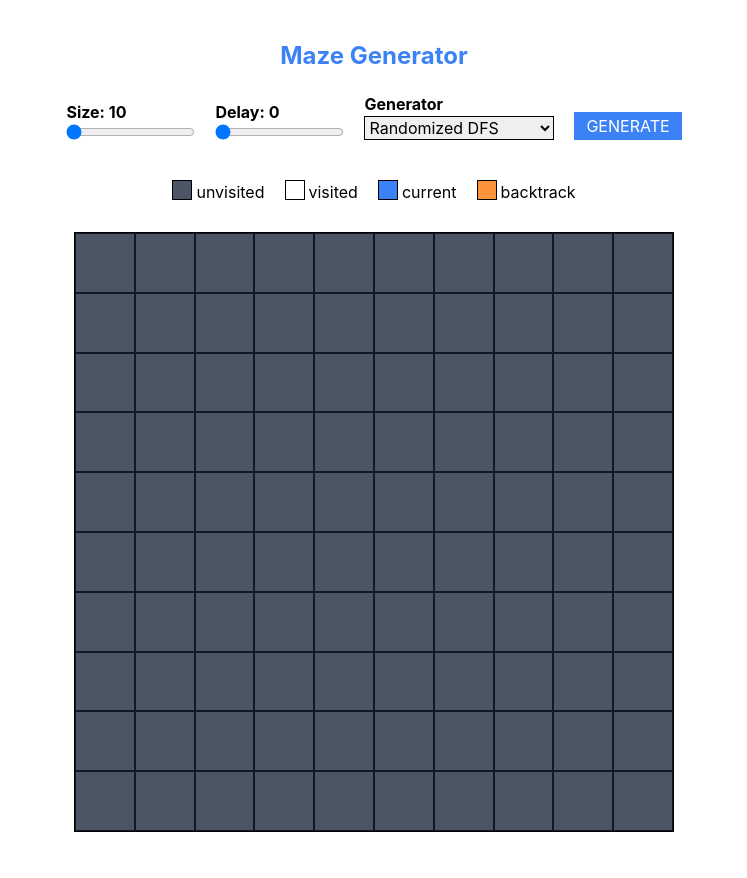
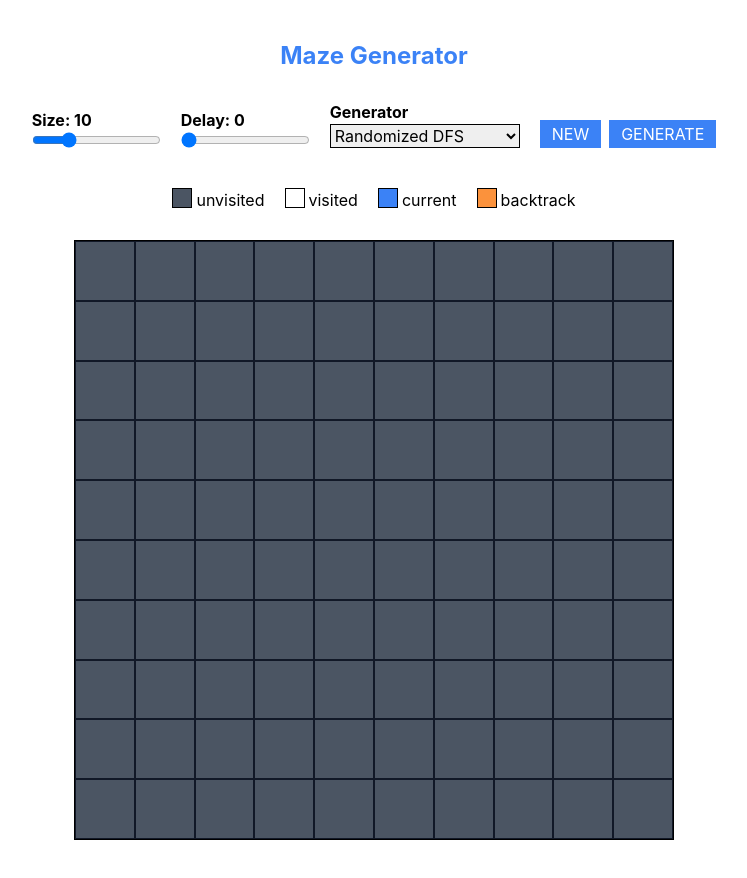
Before and after one commit to huyhoangk21/maze-generator, a React (Create React App) app: page / in a window 1280 px wide. Shown: the whole page, without its empty margins (266-1013 px from the left). Built offline with nearby package versions, Linux system fonts and the light colour scheme.

Commit message:
add useDFS to display DFS maze generator visualization

```diff
--- a/src/App.tsx
+++ b/src/App.tsx
@@ -2,19 +2,22 @@ import React from 'react';
 import Legend from './components/Legend';
 import Maze from './components/Maze';
 import Settings from './components/Settings';
+import { MazeProvider } from './hooks/useMaze';
 import { SettingProvider } from './hooks/useSettings';
 
 const App = () => {
   return (
     <SettingProvider>
+      <MazeProvider>
         <div className='flex flex-col items-center gap-5 py-10'>
-        <div className='text-blue-500 font-bold text-2xl text-center'>
+          <div className='text-blue-500 font-bold text-2xl text-center mb-2'>
             Maze Generator
           </div>
           <Settings />
           <Legend />
           <Maze />
         </div>
+      </MazeProvider>
     </SettingProvider>
   );
 };
--- a/src/components/Legend.tsx
+++ b/src/components/Legend.tsx
@@ -4,7 +4,7 @@ import { useSettings } from '../hooks/useSettings';
 const Legend = () => {
   const { generator } = useSettings();
 
-  const legendOptions = ['backtrack', 'outer', '', 'random walk', ''];
+  const legendOptions = ['backtrack', '', 'outer', 'walk', ''];
 
   return (
     <div className='flex gap-0.5 mt-5 mb-2 sm:gap-5'>
--- a/src/components/Maze.tsx
+++ b/src/components/Maze.tsx
@@ -1,11 +1,12 @@
+import { useMaze } from '../hooks/useMaze';
 import { useSettings } from '../hooks/useSettings';
 import { useWidth } from '../hooks/useWidth';
-import { UNVISITED } from '../utils/constants';
 import { Cell } from './Cell';
 
 const Maze = () => {
   const { width } = useWidth();
   const { size } = useSettings();
+  const { cells } = useMaze();
 
   return (
     <div
@@ -16,8 +17,8 @@ const Maze = () => {
         gridTemplate: `repeat(${size},1fr) / repeat(${size},1fr)`,
       }}
     >
-      {Array.from(Array(size * size).keys()).map(key => (
-        <Cell key={key} state={UNVISITED} walls={[true, true, true, true]} />
+      {cells.map(cell => (
+        <Cell {...cell} />
       ))}
     </div>
   );
--- a/src/components/Settings.tsx
+++ b/src/components/Settings.tsx
@@ -5,11 +5,17 @@ import {
   WILSON,
   ALDOUS_BRODER,
   RUNNING,
+  STOP,
+  NEW,
 } from '../utils/constants';
 import { useSettings } from '../hooks/useSettings';
+import { useDFS } from '../generators/useDFS';
 
 const Settings = () => {
-  const { size, generator, delay, appState, onChangeHandler } = useSettings();
+  const { size, generator, delay, appState, setNew, onChangeHandler } =
+    useSettings();
+
+  const { dfs } = useDFS();
 
   const generatorOptions = [
     { key: DFS, value: 'Randomized DFS' },
@@ -27,14 +33,14 @@ const Settings = () => {
         </label>
         <input
           type='range'
-          min={10}
-          max={40}
+          min={3}
+          max={30}
           step={1}
           value={size}
           onChange={onChangeHandler}
           name='size'
           id='size'
-          disabled={appState === RUNNING}
+          disabled={appState !== NEW}
         />
       </div>
       <div className='flex flex-col'>
@@ -50,6 +56,7 @@ const Settings = () => {
           onChange={onChangeHandler}
           name='delay'
           id='delay'
+          // disabled={appState !== NEW}
         />
       </div>
       <div className='flex flex-col'>
@@ -62,7 +69,7 @@ const Settings = () => {
           name='generator'
           value={generator}
           onChange={onChangeHandler}
-          disabled={appState === RUNNING}
+          disabled={appState !== NEW}
         >
           {generatorOptions.map(({ key, value }) => (
             <option key={key} value={key}>
@@ -71,8 +78,23 @@ const Settings = () => {
           ))}
         </select>
       </div>
-      <div className='text-center mt-2 md:mt-0'>
-        <button className='uppercase text-white bg-blue-500 py-0.5 px-3'>
+      <div className='text-center mt-2 md:mt-0 flex gap-2'>
+        <button
+          className='uppercase text-white bg-blue-500 py-0.5 px-3 disabled:bg-slate-300 disabled:cursor-not-allowed'
+          disabled={appState === RUNNING}
+          onClick={() => setNew(NEW)}
+        >
+          New
+        </button>
+        <button
+          className='uppercase text-white bg-blue-500 py-0.5 px-3 disabled:bg-slate-300 disabled:cursor-not-allowed'
+          disabled={appState !== NEW}
+          onClick={async () => {
+            setNew(RUNNING);
+            await dfs();
+            setNew(STOP);
+          }}
+        >
           Generate
         </button>
       </div>
--- /dev/null
+++ b/src/generators/useDFS.ts
@@ -0,0 +1,47 @@
+import { Position, useMaze } from '../hooks/useMaze';
+import { useSettings } from '../hooks/useSettings';
+import { CURRENT, OTHER, UNVISITED, VISITED } from '../utils/constants';
+
+export const useDFS = () => {
+  const {
+    removeWallBetween,
+    setCell,
+    isCell,
+    getRandomCell,
+    getAdjacentCells,
+    pToKey,
+    kToPos,
+  } = useMaze();
+  const { sleep } = useSettings();
+
+  const { cleanMaze } = useMaze();
+
+  const dfs = async () => {
+    const random = getRandomCell();
+    const stack = [random];
+    while (stack.length > 0) {
+      const current = stack[stack.length - 1];
+      setCell(current, CURRENT);
+      await sleep();
+      const next = getAdjacentRandomUnvisited(kToPos(current));
+      if (next) {
+        stack.push(pToKey(next));
+        removeWallBetween(current, pToKey(next));
+        setCell(current, VISITED);
+      } else {
+        stack.pop();
+        setCell(current, OTHER);
+      }
+    }
+    cleanMaze();
+  };
+
+  const getAdjacentRandomUnvisited = (pos: Position) => {
+    const adjacent = getAdjacentCells(pos).filter(pos =>
+      isCell(pToKey(pos), UNVISITED)
+    );
+    return adjacent[Math.floor(Math.random() * adjacent.length)];
+  };
+
+  return { dfs };
+};
--- /dev/null
+++ b/src/hooks/useMaze.tsx
@@ -0,0 +1,136 @@
+import {
+  createContext,
+  ReactNode,
+  useContext,
+  useEffect,
+  useState,
+} from 'react';
+import {
+  BOTTOM,
+  LEFT,
+  NEW,
+  RIGHT,
+  TOP,
+  UNVISITED,
+  VISITED,
+} from '../utils/constants';
+import { useSettings } from './useSettings';
+
+export type Position = readonly [number, number];
+
+interface ICell {
+  key: number;
+  pos: Position;
+  state: number;
+  walls: [boolean, boolean, boolean, boolean];
+}
+
+interface IMazeContext {
+  cells: ICell[];
+  setCell: (key: number, state: number) => void;
+  isCell: (key: number, state: number) => void;
+  removeWallBetween: (key1: number, key2: number) => void;
+  pToKey: ([x, y]: Position) => number;
+  kToPos: (key: number) => Position;
+  getRandomCell: () => number;
+  getAdjacentCells: (pos: Position) => Position[];
+  newMaze: () => void;
+  cleanMaze: () => void;
+}
+
+const MazeContext = createContext<IMazeContext>(null!);
+
+export const MazeProvider = ({ children }: { children: ReactNode }) => {
+  const [cells, setCells] = useState<ICell[]>([]);
+  const { size, generator, appState } = useSettings();
+
+  useEffect(() => {
+    if (appState === NEW) {
+      newMaze();
+    }
+  }, [size, generator, appState]);
+
+  const setCell = (key: number, state: number) => {
+    const temp = [...cells];
+    temp[key].state = state;
+    setCells([...temp]);
+  };
+
+  const isCell = (key: number, state: number) => {
+    return cells[key].state === state;
+  };
+
+  const removeWallBetween = (key1: number, key2: number) => {
+    const temp = [...cells];
+    const [x1, y1] = temp[key1].pos;
+    const [x2, y2] = temp[key2].pos;
+    if (x1 - x2 === 1) {
+      temp[key1].walls[TOP] = false;
+      temp[key2].walls[BOTTOM] = false;
+    } else if (y1 - y2 === 1) {
+      temp[key1].walls[LEFT] = false;
+      temp[key2].walls[RIGHT] = false;
+    } else {
+      removeWallBetween(key2, key1);
+    }
+    setCells([...temp]);
+  };
+
+  const newMaze = () => {
+    const temp: ICell[] = Array.from(Array(size * size).keys()).map(key => ({
+      key,
+      pos: kToPos(key),
+      state: UNVISITED,
+      walls: [true, true, true, true],
+    }));
+    setCells([...temp]);
+  };
+
+  const cleanMaze = () => {
+    const temp = [...cells];
+    temp.forEach((_, index) => (cells[index].state = VISITED));
+    setCells([...temp]);
+  };
+
+  const pToKey = ([x, y]: Position) => {
+    return x * size + y;
+  };
+
+  const kToPos = (key: number) => {
+    return [Math.floor(key / size), key % size] as Position;
+  };
+
+  const isWithinMaze = ([x, y]: Position) => {
+    return x >= 0 && x < size && y >= 0 && y < size;
+  };
+
+  const getRandomCell = () => {
+    return Math.floor(Math.random() * size * size);
+  };
+
+  const getAdjacentCells = ([x, y]: Position) => {
+    return [
+      [x + 1, y] as Position,
+      [x - 1, y] as Position,
+      [x, y + 1] as Position,
+      [x, y - 1] as Position,
+    ].filter(pos => isWithinMaze(pos));
+  };
+
+  const value = {
+    cells,
+    setCell,
+    isCell,
+    removeWallBetween,
+    pToKey,
+    kToPos,
+    getRandomCell,
+    getAdjacentCells,
+    newMaze,
+    cleanMaze,
+  };
+
+  return <MazeContext.Provider value={value}>{children}</MazeContext.Provider>;
+};
+
+export const useMaze = () => useContext(MazeContext);
--- a/src/hooks/useSettings.tsx
+++ b/src/hooks/useSettings.tsx
@@ -2,10 +2,12 @@ import {
   ChangeEvent,
   createContext,
   ReactNode,
+  useCallback,
   useContext,
+  useEffect,
   useState,
 } from 'react';
-import { DFS, NEW, RUNNING } from '../utils/constants';
+import { DFS, NEW } from '../utils/constants';
 
 interface SettingsState {
   size: number;
@@ -18,6 +20,8 @@ interface ISettingsContext extends SettingsState {
   onChangeHandler: (
     e: ChangeEvent<HTMLInputElement | HTMLSelectElement>
   ) => void;
+  setNew: (value: number) => void;
+  sleep: () => Promise<unknown>;
 }
 const SettingsContext = createContext<ISettingsContext>(null!);
 
@@ -35,8 +39,17 @@ export const SettingProvider = ({ children }: { children: ReactNode }) => {
     setSettings({ ...settings, [e.target.name]: Number(e.target.value) });
   };
 
+  const sleep = () =>
+    new Promise(resolve => setTimeout(resolve, settings.delay * 100));
+
+  const setNew = (value: number) => {
+    setSettings({ ...settings, appState: value });
+  };
+
   const value = {
     ...settings,
+    sleep,
+    setNew,
     onChangeHandler,
   };
 
--- a/src/utils/constants.ts
+++ b/src/utils/constants.ts
@@ -6,6 +6,7 @@ export const ALDOUS_BRODER = 4;
 
 export const NEW = 0;
 export const RUNNING = 1;
+export const STOP = 2;
 
 export const UNVISITED = 0;
 export const VISITED = 1;
```
Lines whose indentation alone changed are shown as unchanged.
